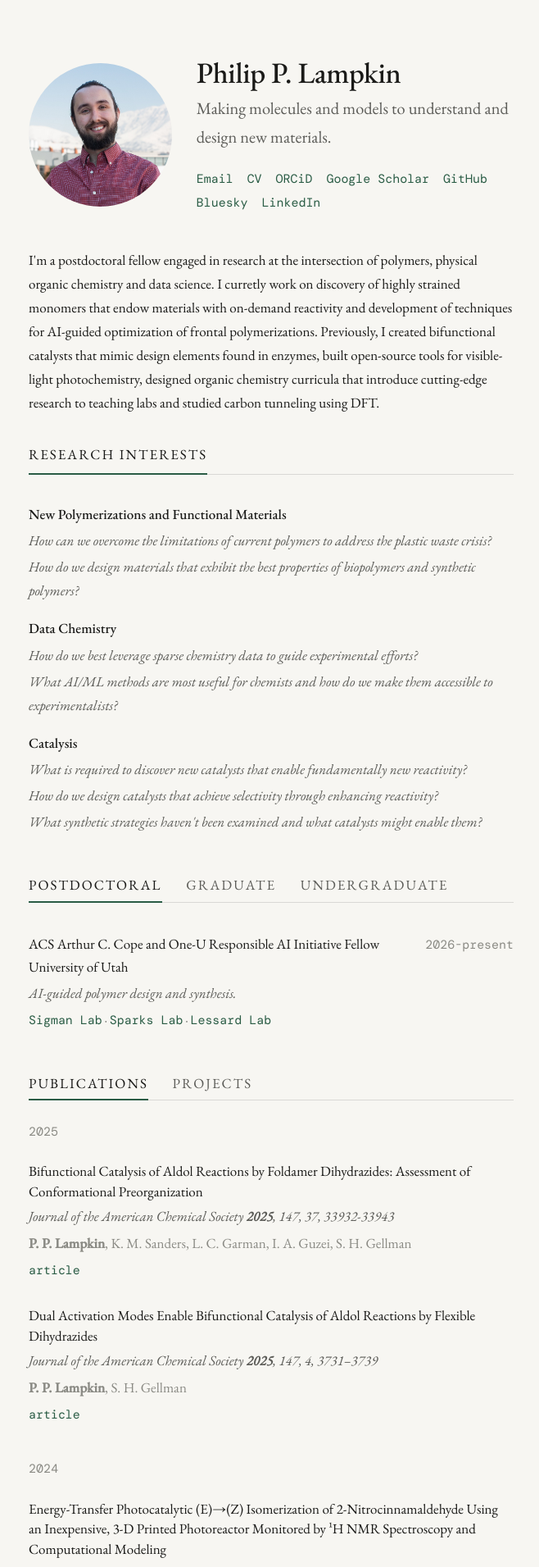
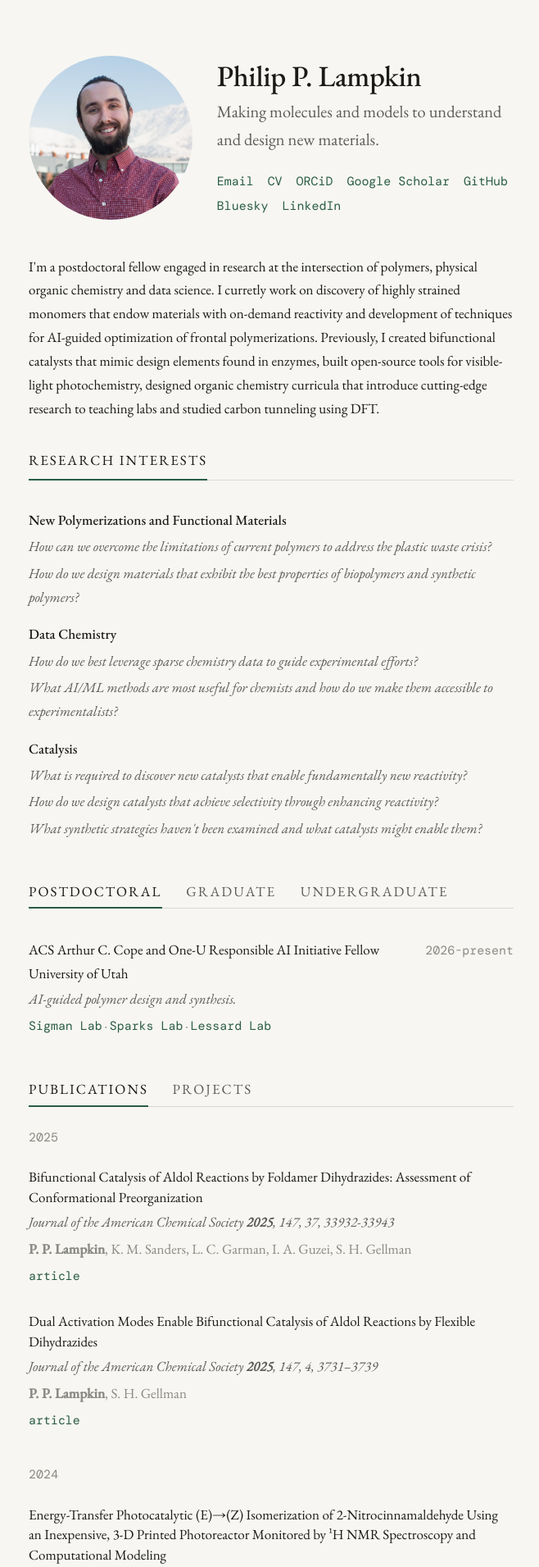
Before and after one commit to plampkin/plampkin.github.io, a Jekyll site: the page built from index.html, in a window 1280 px wide. Shown: the top 1911 px of the page at 82% size, without its empty margins (309-967 px from the left). Built offline with Jekyll 4.4.1, drawn with Linux system fonts in a browser that asks for light colours.

Commit message:
adjusted headshot

```diff
--- a/assets/css/style.css
+++ b/assets/css/style.css
@@ -51,8 +51,8 @@ header {
 
 .headshot {
   flex-shrink: 0;
-  width: 175px;
-  height: 175px;
+  width: 200px;
+  height: 200px;
   border-radius: 50%;
   object-fit: cover;
 }
@@ -294,6 +294,7 @@ footer {
 
 @media (max-width: 600px) {
   .page { padding: 2.5rem 1.25rem 4rem; }
+  header { flex-direction: column; align-items: flex-start; }
   .name { font-size: 1.7rem; }
   .tab-btn { font-size: 0.88rem; letter-spacing: 0; margin-right: 0.75rem; }
 }
```
